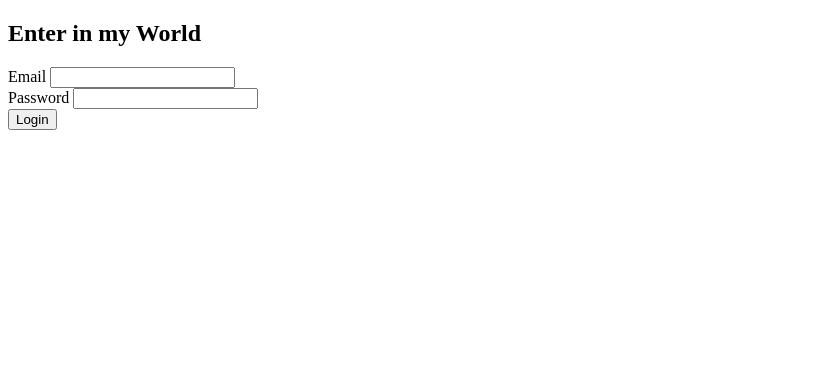
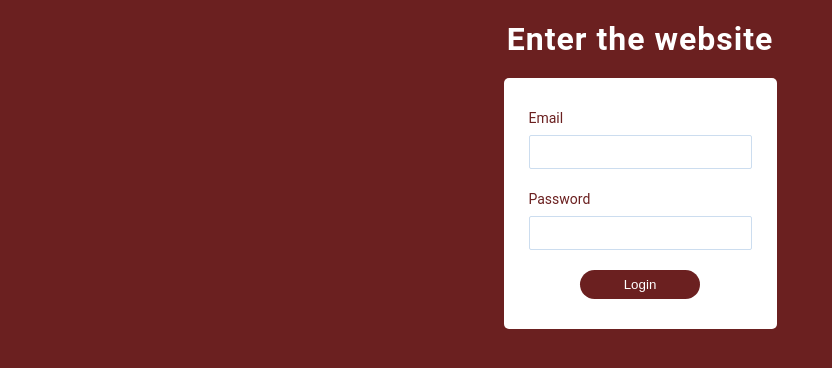
Before and after one commit to Douglasproglima/form-css-animation, a plain HTML site: page index.html in a window 1280 px wide. Shown: the whole page, without its empty margins (0-832 px from the left). Drawn offline with Linux system fonts and the light colour scheme.

Commit message:
Created style css for page login

```diff
--- a/assets/css/style.css
+++ b/assets/css/style.css
@@ -0,0 +1,68 @@
+* {
+    box-sizing: border-box;
+    margin: 0;
+    padding: 0;
+  }
+
+  html,
+  body {
+    height: 100vh;
+  }
+
+  body{
+      background-color: #6b2020;
+      font-family: Roboto, Arial, sans-serif;
+  }
+
+  section {
+      display: flex;
+      flex-direction: column;
+      justify-content: center;
+      align-items: center;
+  }
+
+  h1 {
+    font-size: 32px;
+    letter-spacing: 1px;
+    margin: 20px 0;
+    color: white;
+  }
+
+  form {
+      margin: 20px, 0;
+      background-color: white;
+      padding: 30px 25px;
+      border-radius: 5px;
+  }
+
+  form .input-block {
+      margin-bottom: 20px;
+  }
+
+  form .input-block label {
+      font-size: 14px;
+      color: #6b2020;
+  }
+
+  form .input-block input {
+      width: 100%;
+      display: block;
+      margin-top: 8px;
+      padding: 7px;
+      font-size: 16px;
+      color: #6b2020;
+      border-radius: 2px;
+      border: 1px solid #ccddef;
+      outline-color: #6b2020;
+  }
+
+  form .btn-login {
+      display: block;
+      min-width: 120px;
+      border: none;
+      background-color: #6b2020;
+      color: white;
+      border-radius: 25px;
+      margin: auto;
+      padding: 7px;
+  }
--- a/index.html
+++ b/index.html
@@ -4,26 +4,26 @@
         <meta charset="UTF-8"/>
         <meta name="viewport" content="width=device-width, initial-scale=1.0" />
         <meta http-equiv="X-UA-Compatible" content="ie=edge" />
-        <title>Login Animate</title>
+        <title>LOGIN - PROGLIMA</title>
         <link rel="stylesheet" href="assets/css/style.css" />
     </header>
     <body>
-        <section>
-            <h1>Enter in my World</h1>
+        <section class="form-section">
+            <h1>Enter the website</h1>
 
-            <div class="">
+            <div class="form-wrapper">
                 <form action="">
-                    <div class="">
+                    <div class="input-block">
                         <label for="login-email">Email</label>
                         <input id="login-email" type="text">
                     </div>
-                    <div class="">
-                            <label for="login-password">Password</label>
-                            <input id="login-email" type="password">
-                        </div>
+                    <div class="input-block">
+                        <label for="login-pass">Password</label>
+                        <input id="login-pass" type="text">
+                    </div>
+
+                    <button class="btn-login" type="submit">Login</button>
                 </form>
-
-                <button class="" type="submit">Login</button>
             </div>
         </section>
 
```
